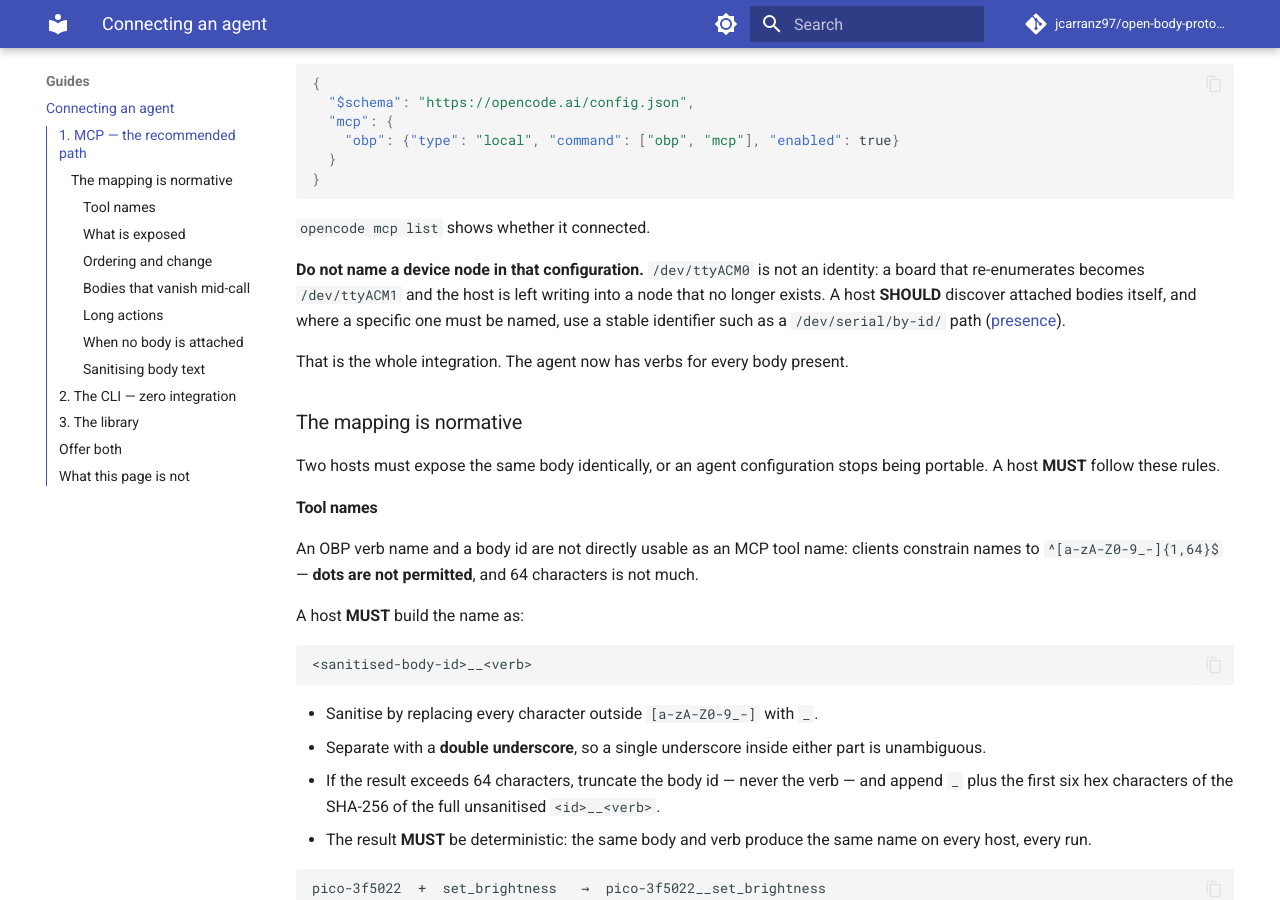
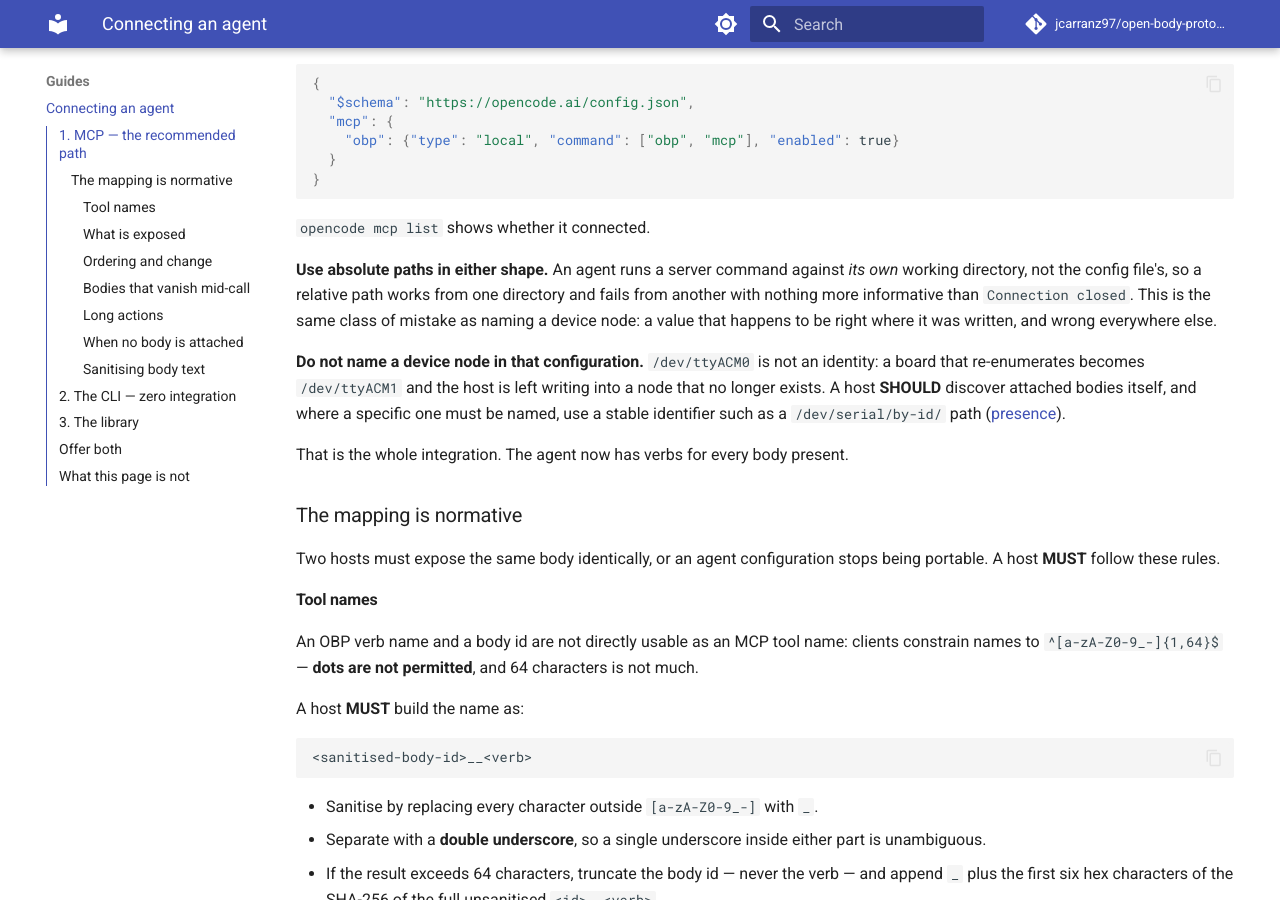
Before and after one commit to jcarranz97/open-body-protocol, an MkDocs documentation site: the page built from docs/guides/connecting-agents.md, in a window 1280 px wide and 900 px high, scrolled down 1092 px. Built offline with MkDocs 1.6.1 and Material for MkDocs 9.7.7, drawn with Linux system fonts in a browser that asks for light colours; comment, search, counter and statistics services are not loaded.

Commit message:
experiments: 002 Part E — an agent runs commands from its own directory
opencode mcp list failed from the repository root and connected from the
experiment directory, with the same config. OpenCode finds the config by
scanning the project but runs the command against its own working directory,
so the relative path resolved in one place and not the other. The only
diagnostic offered is "Connection closed".

Part E now shows both outputs, says to start OpenCode from the experiment
directory, and includes a snippet that writes an absolute-path entry into the
global config for use from anywhere.

The guide generalises it: use absolute paths in an agent's MCP config,
whichever shape it takes. This is the same class of mistake as naming a
device node — a value that is right where it was written and wrong
everywhere else — and it is the third integration failure in this experiment
that had nothing to do with the protocol.

Co-Authored-By: Claude Opus 5 <noreply@anthropic.com>
Claude-Session: https://claude.ai/code/session_01676wGruprVRmhZTR4e4XJ6

````diff
--- a/docs/guides/connecting-agents.md
+++ b/docs/guides/connecting-agents.md
@@ -55,6 +55,13 @@ project:
 ```
 
 `opencode mcp list` shows whether it connected.
+
+**Use absolute paths in either shape.** An agent runs a server command
+against *its own* working directory, not the config file's, so a relative
+path works from one directory and fails from another with nothing more
+informative than `Connection closed`. This is the same class of mistake as
+naming a device node: a value that happens to be right where it was written,
+and wrong everywhere else.
 
 **Do not name a device node in that configuration.** `/dev/ttyACM0` is not an
 identity: a board that re-enumerates becomes `/dev/ttyACM1` and the host is
````
Also changed, not shown: experiments/002-agent-drives-body/README.md (+36 -1 lines).
